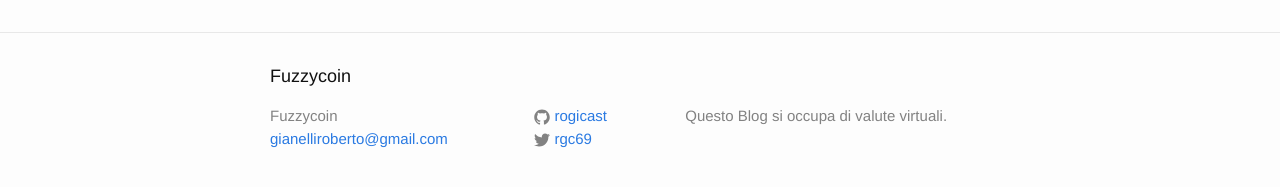
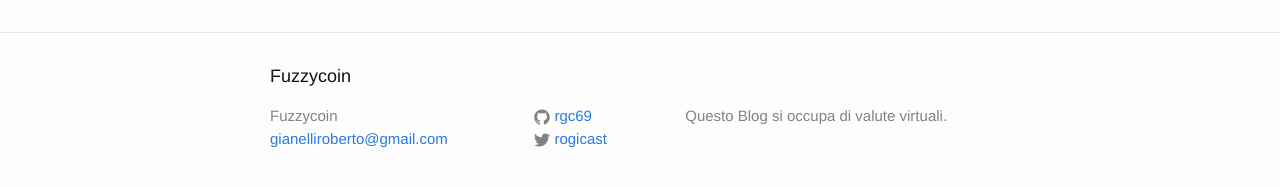
Before and after one commit to rgc69/rgc69.github.io, a Jekyll site: the page built from about.md, in a window 1280 px wide. Shown: the part 318-505 px from the top of the page. Built offline with Jekyll 4.4.1, drawn with Linux system fonts in a browser that asks for light colours.

Commit message:
fifth commit

```diff
--- a/_config.yml
+++ b/_config.yml
@@ -11,8 +11,8 @@ email: gianelliroberto@gmail.com
 description: Questo Blog si occupa di valute virtuali.
 baseurl: "" # the subpath of your site, e.g. /blog
 url: "http://yourdomain.com" # the base hostname & protocol for your site
-twitter_username: rgc69
-github_username:  rogicast
+twitter_username: rogicast
+github_username:  rgc69
 
 # Build settings
 markdown: kramdown
```
